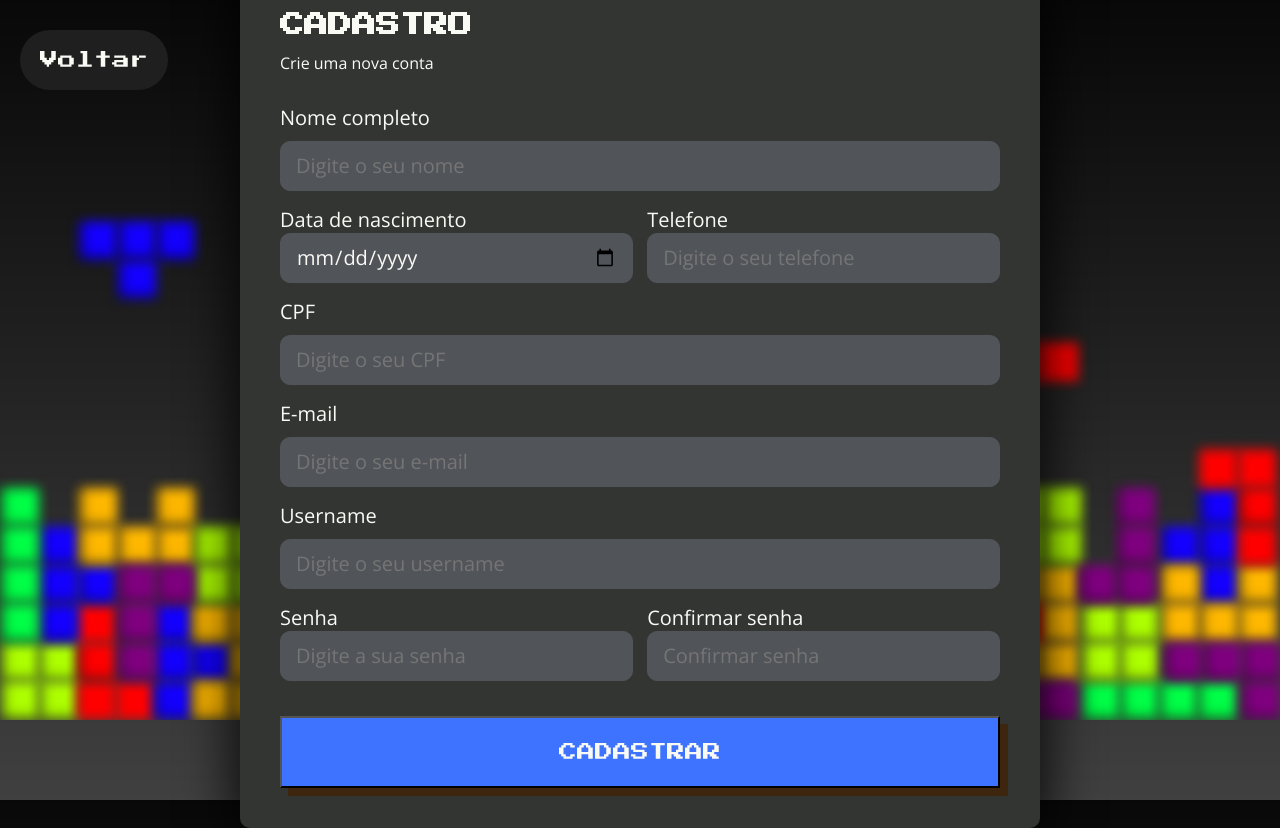
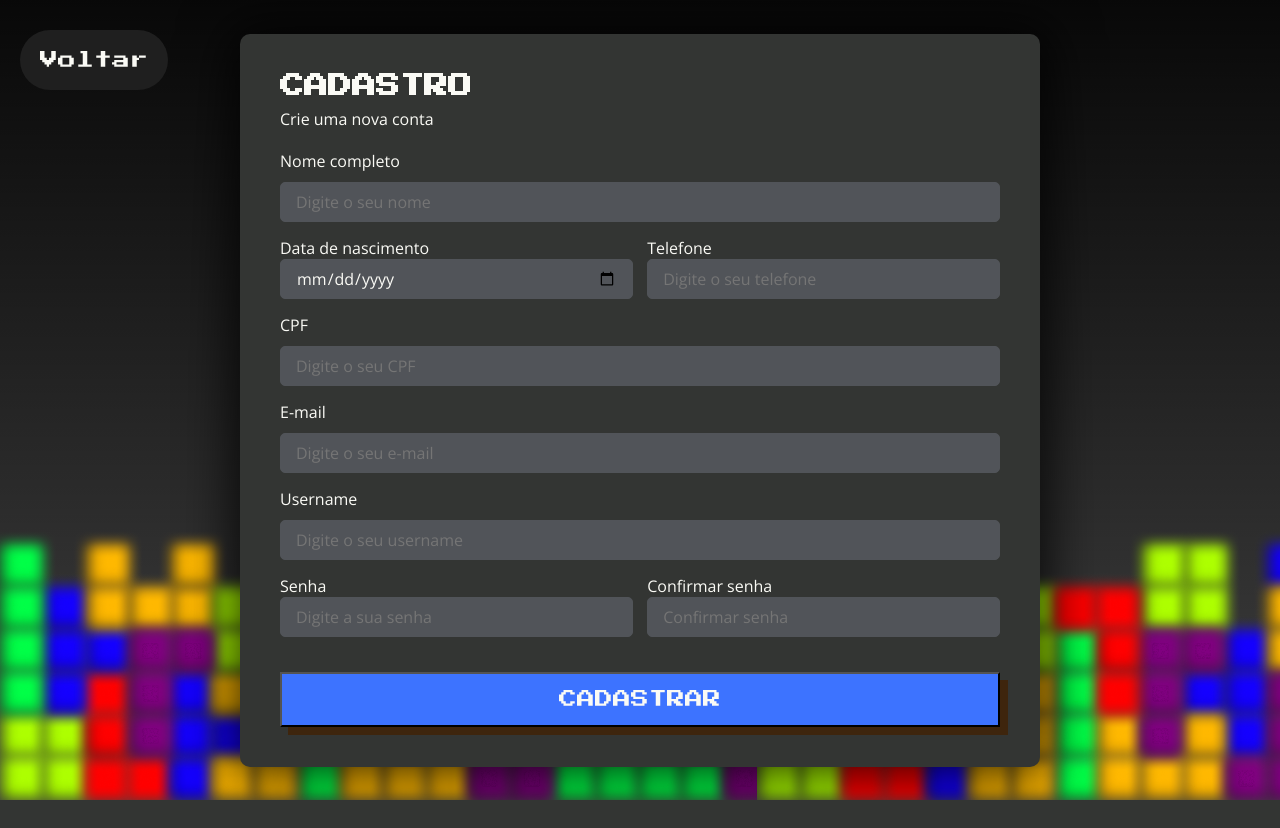
Before and after one commit to felipeakira1/Tetris_Web_Game, a PHP site: page /html/cadastro.html in a window 1280 px wide. After the commit the page ends 800 px from the top, so only its background shows below. Run offline with PHP 8.4, Linux system fonts and the light colour scheme.

Commit message:
Responsividade tela cadastro e tabuleiro pequeno

```diff
--- a/css/login_e_cadastro.css
+++ b/css/login_e_cadastro.css
@@ -55,13 +55,13 @@ main {
 
 .container--cadastro {
     width: 800px;
-    gap: 30px;
+    gap: 20px;
 }
 
 /* Titulo */
 .titulo > h1 {
     font-family: "Press Start 2P", cursive;
-    margin-bottom: 15px;
+    margin-bottom: 10px;
 }
 
 /* Formulário */
@@ -77,7 +77,7 @@ main {
 
 .formulario--cadastro {
     gap: 15px;
-    font-size: 20px;
+    font-size: 16px;
 }
 
 .formulario > .input-inteiro {
@@ -93,10 +93,10 @@ main {
 
 .formulario input {
     padding: 15px;
-    border-radius: 10px;
+    border-radius: 5px;
     background: var(--cor-do-input);
-    font-size: 20px;
-    height: 50px;
+    font-size: 14px;
+    height: 40px;
     outline: none;
     border: 1px solid var(--cor-do-input);
     transition: border 0.3s ease-in-out;
@@ -136,7 +136,7 @@ main {
 
 .btn {
     width: 100%;
-    height: 72px;
+    height: 55px;
     box-shadow: 8px 8px 0px 0px #3E250D;
     font-family: "Press Start 2P", cursive;
     font-size: 18px;
@@ -151,3 +151,46 @@ main {
 input[readonly] {
     color: grey;
 }
+
+@media (min-height: 850px) {
+    .formulario--cadastro {
+        font-size: 20px;
+    }
+
+    .formulario input {
+        font-size: 20px;
+    }
+
+    .btn {
+        height: 60px;
+    }
+}
+
+@media (max-height: 850px) {
+    .formulario--cadastro {
+        font-size: 18px;
+    }
+
+    .formulario input {
+        font-size: 18px;
+    }
+}
+
+@media (max-height: 800px) {
+    .formulario--cadastro {
+        font-size: 16px;
+    }
+
+    .formulario input {
+        font-size: 16px;
+    }
+}
+@media (max-height: 733px) {
+    .formulario--cadastro {
+        gap: 10px;
+    }
+    .btn {
+        font-size: 16px;
+        height: 50px;
+    }
+}
```
Also changed, not shown: css/tabuleiros.css (+17 -4 lines), html/ranking.html (deleted), images/tela_de_fundo.png.
